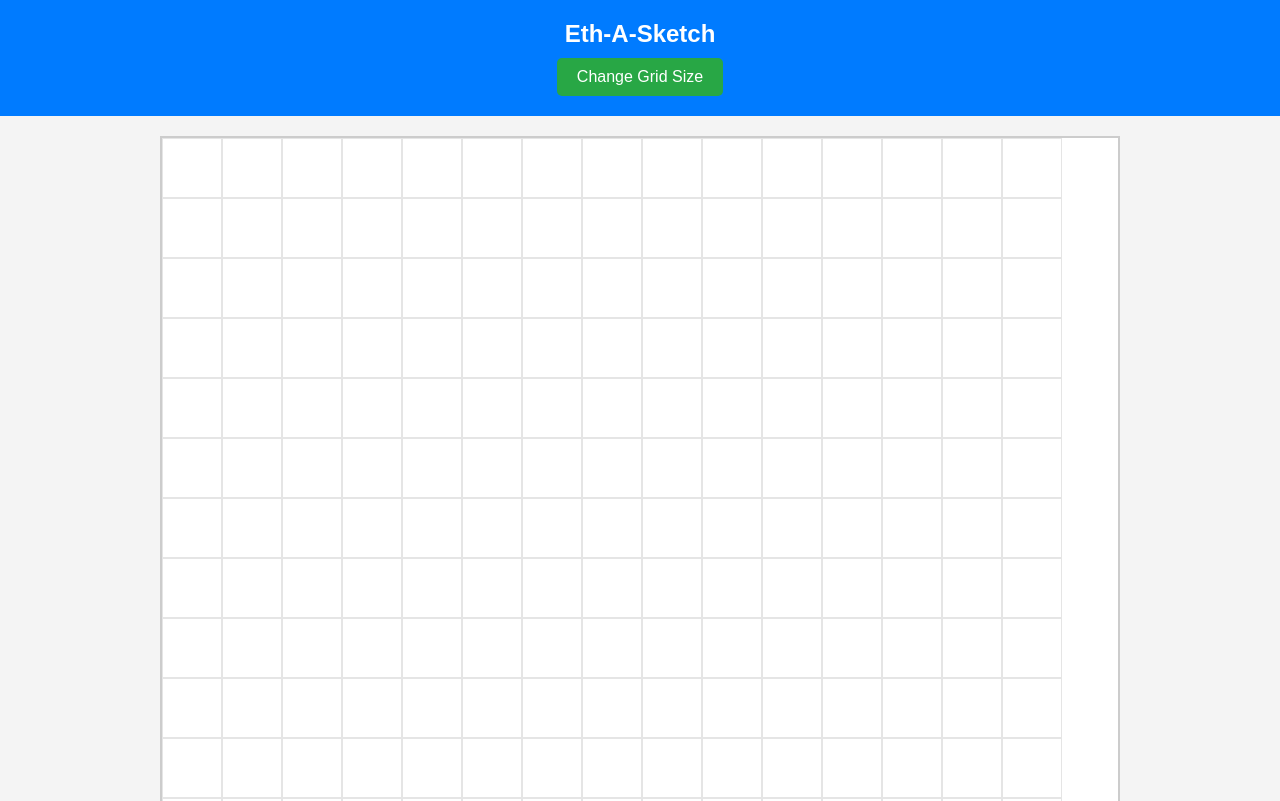
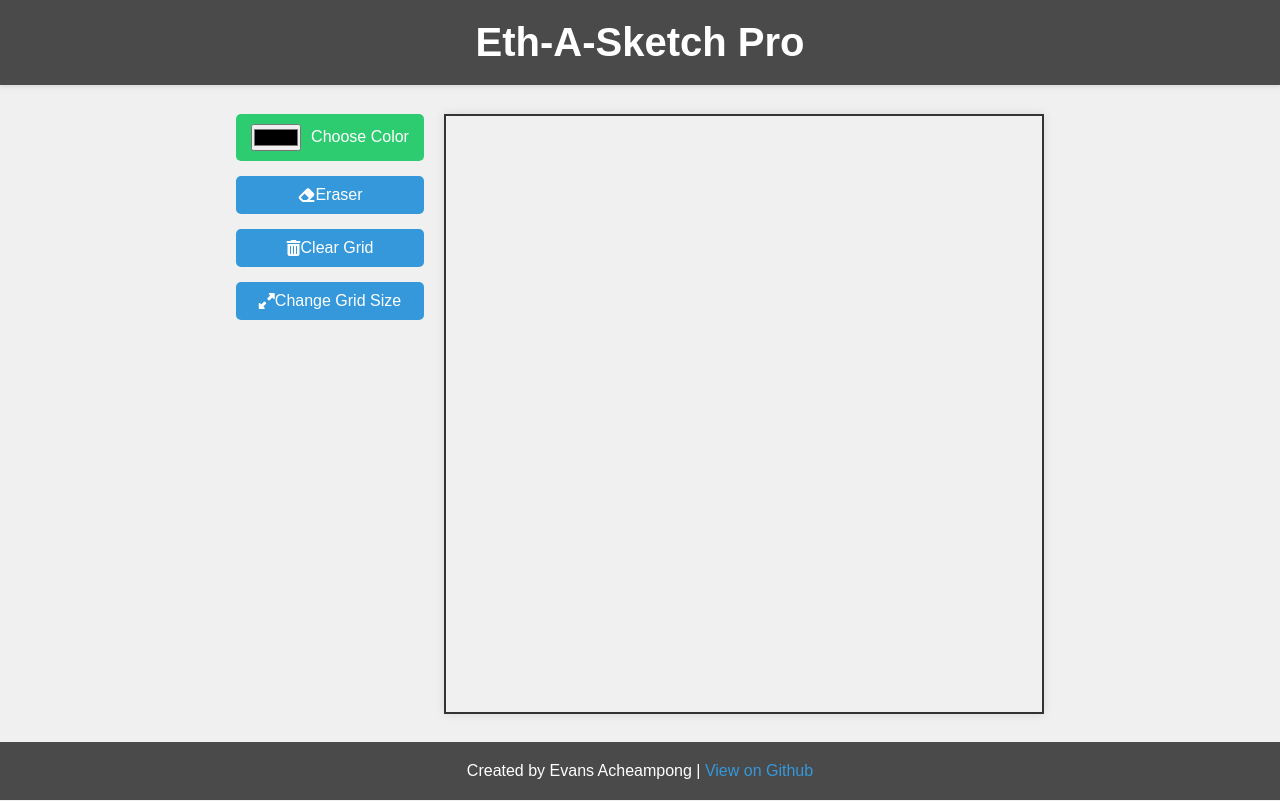
Before and after one commit to AWESOME04/Etch-A-Sketch, a plain HTML site: page index.html in a window 1280 px wide. Shown: the top 801 px of the page. Drawn offline with Linux system fonts and the light colour scheme.

Commit message:
feat: made UI improvements with add functionality

```diff
--- a/index.html
+++ b/index.html
@@ -3,24 +3,29 @@
 <head>
     <meta charset="UTF-8">
     <meta name="viewport" content="width=device-width, initial-scale=1.0">
-    <title>Document</title>
+    <title>Eth-A-Sketch</title>
     <link rel="stylesheet" href="style.css"/>
+    <link rel="stylesheet" href="https://cdnjs.cloudflare.com/ajax/libs/font-awesome/6.4.0/css/all.min.css">
 </head>
-
 <body>
     <header>
-        <h1>Eth-A-Sketch</h1>
-        <button id="resizeButton">Change Grid Size</button>
+        <h1>Eth-A-Sketch Pro</h1>
     </header>
-
     <main>
+        <div class="controls">
+            <div class="color-picker">
+                <input type="color" id="colorPicker" value="#000000">
+                <label for="colorPicker">Choose Color</label>
+            </div>
+            <button id="eraserButton"><i class="fas fa-eraser"></i> Eraser</button>
+            <button id="clearButton"><i class="fas fa-trash-alt"></i> Clear Grid</button>
+            <button id="resizeButton"><i class="fas fa-expand-alt"></i> Change Grid Size</button>
+        </div>
         <div id="container"></div>
     </main>
-
     <footer>
         <p>Created by Evans Acheampong | <a href="https://github.com/AWESOME04/Etch-A-Sketch" target="_blank">View on Github</a></p>
     </footer>
-
     <script src="script.js"></script>
 </body>
 </html>
--- a/script.js
+++ b/script.js
@@ -1,57 +1,51 @@
 const mainDiv = document.getElementById('container');
-const totalWidth = 960;
+const colorPicker = document.getElementById('colorPicker');
+const eraserButton = document.getElementById('eraserButton');
+const clearButton = document.getElementById('clearButton');
+const resizeButton = document.getElementById('resizeButton');
 
-// create a 16 x 16 grid and add event listener
-// for(i = 0; i < 257; i++){
-//     const squareDiv = document.createElement('div');
-
-//     squareDiv.addEventListener('mouseover', changeColor);
-//     function changeColor(e){
-//         squareDiv.style.backgroundColor = 'black';
-//     }
-
-//     mainDiv.appendChild(squareDiv);
-// }
-
-// console.log(mainDiv);
+let currentColor = '#000000';
+let isErasing = false;
 
 function createGrid(size) {
-    // Clear the existing grid
     mainDiv.innerHTML = '';
-
-    const squareSize = totalWidth / size;
-
+    const squareSize = 600 / size;
     for (let i = 0; i < size * size; i++) {
         const squareDiv = document.createElement('div');
-        squareDiv.style.width = squareSize + 'px';
-        squareDiv.style.height = squareSize + 'px';
-        squareDiv.style.border = '1px solid black';
-        squareDiv.style.opacity = 0.1;
-        squareDiv.setAttribute('data-opacity', '0.1');
-
-        squareDiv.addEventListener('mouseover', function () {
-            const randomColor = `rgb(${Math.floor(Math.random() * 256)},
-                                    ${Math.floor(Math.random() * 256)},
-                                    ${Math.floor(Math.random() * 256)})`;
-
-            squareDiv.style.backgroundColor = randomColor;
-
-            // Increase opacity by 10% for each hover
-            let currentOpacity = parseFloat(squareDiv.getAttribute('data-opacity'));
-            if (currentOpacity < 1) {
-                currentOpacity += 0.1;
-                squareDiv.setAttribute('data-opacity', currentOpacity.toFixed(1));
-                squareDiv.style.opacity = currentOpacity;
-            }
-        });
-
+        squareDiv.style.width = `${squareSize}px`;
+        squareDiv.style.height = `${squareSize}px`;
+        squareDiv.addEventListener('mouseover', changeColor);
+        squareDiv.addEventListener('mousedown', changeColor);
         mainDiv.appendChild(squareDiv);
     }
 }
 
-// Add the event listener for grid resizing
-const resizeButton = document.getElementById('resizeButton');
-resizeButton.addEventListener('click', function () {
+function changeColor(e) {
+    if (e.buttons > 0) {
+        if (isErasing) {
+            e.target.style.backgroundColor = '';
+        } else {
+            e.target.style.backgroundColor = currentColor;
+        }
+    }
+}
+
+colorPicker.addEventListener('input', function() {
+    currentColor = this.value;
+    isErasing = false;
+});
+
+eraserButton.addEventListener('click', function() {
+    isErasing = !isErasing;
+    this.classList.toggle('active');
+});
+
+clearButton.addEventListener('click', function() {
+    const squares = mainDiv.querySelectorAll('div');
+    squares.forEach(square => square.style.backgroundColor = '');
+});
+
+resizeButton.addEventListener('click', function() {
     let newSize = prompt("Enter new grid size (up to 100):");
     newSize = parseInt(newSize);
     if (newSize && newSize > 0 && newSize <= 100) {
@@ -61,5 +55,8 @@ resizeButton.addEventListener('click', function () {
     }
 });
 
+// Prevent dragging
+mainDiv.addEventListener('dragstart', (e) => e.preventDefault());
+
 // Initialize the default grid size
 createGrid(16);
--- a/style.css
+++ b/style.css
@@ -10,68 +10,97 @@ body {
     align-items: center;
     justify-content: space-between;
     min-height: 100vh;
-    font-family: Arial, sans-serif;
-    background-color: #f4f4f4;
+    font-family: 'Arial', sans-serif;
+    background-color: #f0f0f0;
+    color: #333;
 }
 
 header {
+    width: 100%;
     padding: 20px 0;
+    background-color: #4a4a4a;
+    color: white;
     text-align: center;
-    width: 100%;
-    background-color: #007bff;
-    color: white;
+    box-shadow: 0 2px 5px rgba(0,0,0,0.1);
 }
 
 h1 {
-    font-size: 24px;
-    margin-bottom: 10px;
+    font-size: 2.5em;
 }
 
-button {
-    padding: 10px 20px;
-    font-size: 16px;
+main {
+    display: flex;
+    justify-content: center;
+    align-items: flex-start;
+    width: 100%;
+    max-width: 1200px;
+    margin: 20px 0;
+    padding: 0 20px;
+}
+
+.controls {
+    display: flex;
+    flex-direction: column;
+    gap: 15px;
+    margin-right: 20px;
+}
+
+button, .color-picker {
+    padding: 10px 15px;
+    font-size: 1em;
     cursor: pointer;
-    background-color: #28a745;
+    background-color: #3498db;
     color: white;
     border: none;
     border-radius: 5px;
     transition: background-color 0.3s ease;
+    display: flex;
+    align-items: center;
+    justify-content: center;
 }
 
 button:hover {
-    background-color: #218838;
+    background-color: #2980b9;
+}
+
+.color-picker {
+    background-color: #2ecc71;
+}
+
+.color-picker:hover {
+    background-color: #27ae60;
+}
+
+#colorPicker {
+    margin-right: 10px;
 }
 
 #container {
     display: flex;
     flex-wrap: wrap;
-    width: 960px;
-    height: 960px;
-    border: 2px solid #ccc;
-    margin-top: 20px;
-    background-color: white;
+    width: 600px;
+    height: 600px;
+    border: 2px solid #333;
+    box-shadow: 0 0 10px rgba(0,0,0,0.1);
 }
 
 #container div {
-    box-sizing: border-box;
-    border: 1px solid #ddd;
-    transition: background-color 0.3s ease;
+    transition: background-color 0.2s ease;
 }
 
 footer {
-    padding: 40px 0;
-    margin-top:140px;
+    width: 100%;
+    padding: 20px 0;
+    background-color: #4a4a4a;
+    color: white;
     text-align: center;
-    width: 100%;
-    background-color: #007bff;
-    color: white;
 }
 
-a {
-    color: white;
+footer a {
+    color: #3498db;
     text-decoration: none;
 }
 
-a:hover {
+footer a:hover {
     text-decoration: underline;
 }
```
